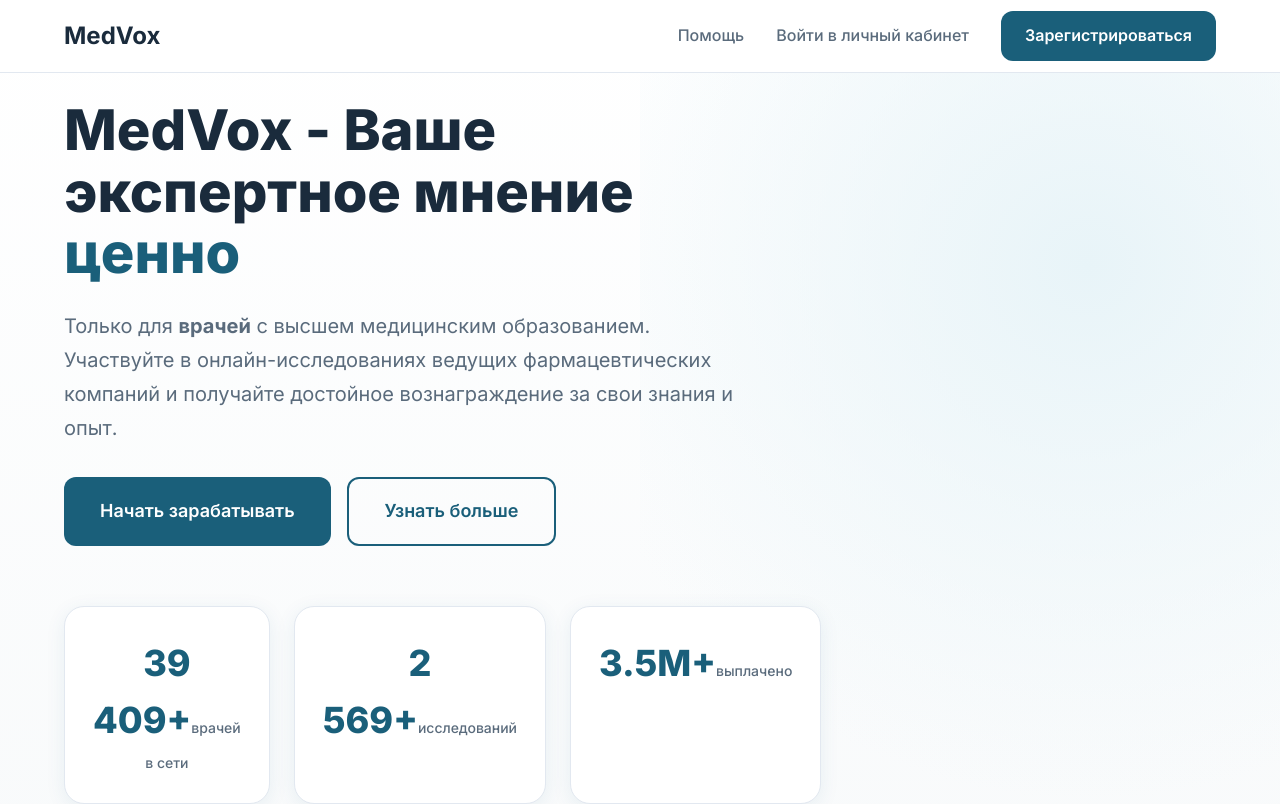
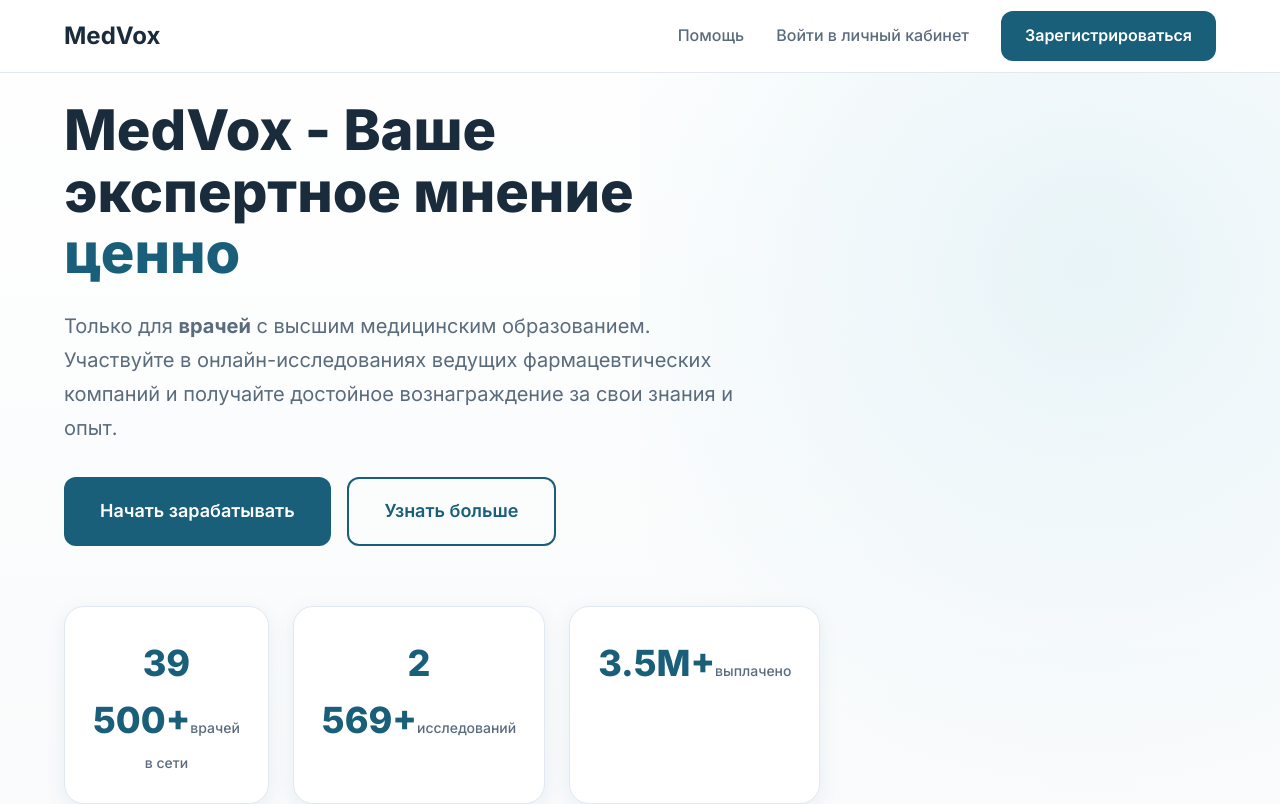
Before and after one commit to Lokamp/medvox-rest-app, a Vue app in the folder frontend/app-main/: page / in a window 1280 px wide. Shown: the top 804 px of the page. Built offline with nearby package versions, Linux system fonts and the light colour scheme.

Commit message:
app-main незначительные правки в шаблоне - исправление грамматической ошибки, убран везде у лого .eu

```diff
--- a/frontend/app-main/src/components/AppFooter.vue
+++ b/frontend/app-main/src/components/AppFooter.vue
@@ -1,6 +1,6 @@
 <script setup>
 // Общий подвал приложения Main.
-// Используется на главной странице и на странице помощи.
+// Используется на главной странице, на странице помощи, на странице регистрации и в личном кабинете пользователя.
 import { RouterLink } from 'vue-router'
 </script>
 
@@ -10,7 +10,7 @@
       <div class="footer-grid">
         <div class="footer-brand">
           <RouterLink to="/" class="logo">
-            <span class="logo-text">MedVox<span class="logo-domain">.eu</span></span>
+            <span class="logo-text">MedVox</span>
           </RouterLink>
           <p class="footer-desc">
             Платформа для медицинских исследований, объединяющая врачей и фармацевтические компании.
@@ -18,7 +18,7 @@
         </div>
       </div>
       <div class="footer-bottom">
-        <p>© 2026 MedVox.eu. Все права защищены.</p>
+        <p>© 2026 MedVox. Все права защищены.</p>
       </div>
     </div>
   </footer>
--- a/frontend/app-main/src/components/AppHeader.vue
+++ b/frontend/app-main/src/components/AppHeader.vue
@@ -1,6 +1,6 @@
 <script setup>
 // Общая шапка приложения Main.
-// Используется на главной странице и на странице помощи.
+// Используется на главной странице, на странице помощи, на странице регистрации и в личном кабинете пользователя.
 import { onBeforeUnmount, onMounted, ref } from 'vue'
 import { RouterLink } from 'vue-router'
 
--- a/frontend/app-main/src/views/HomeView.vue
+++ b/frontend/app-main/src/views/HomeView.vue
@@ -14,14 +14,14 @@
     <div class="container">
       <div class="hero-content">
         <h1 class="hero-title">MedVox - Ваше экспертное мнение <span class="highlight">ценно</span></h1>
-        <p class="hero-subtitle">Только для <b>врачей</b> с высшем медицинским образованием. Участвуйте в онлайн-исследованиях ведущих фармацевтических компаний и получайте достойное вознаграждение за свои знания и опыт.</p>
+        <p class="hero-subtitle">Только для <b>врачей</b> с высшим медицинским образованием. Участвуйте в онлайн-исследованиях ведущих фармацевтических компаний и получайте достойное вознаграждение за свои знания и опыт.</p>
         <div class="hero-actions">
           <a href="/reg/" target="_blank" class="btn btn-primary btn-lg">Начать зарабатывать</a>
           <a href="#how-it-works" class="btn btn-outline btn-lg">Узнать больше</a>
         </div>
         <div class="hero-stats">
           <div class="stat">
-            <span class="stat-number">39 409+</span>
+            <span class="stat-number">39 500+</span>
             <span class="stat-label">врачей в сети</span>
           </div>
           <div class="stat">
@@ -244,7 +244,7 @@
     <div class="container">
       <div class="cta-content">
         <h2 class="cta-title">Готовы начать зарабатывать?</h2>
-        <p class="cta-text">Присоединяйтесь к 38 500+ врачам, которые уже получают дополнительный доход с MedVox</p>
+        <p class="cta-text">Присоединяйтесь к 39 500+ врачам, которые уже получают дополнительный доход с MedVox</p>
         <a href="/reg/" target="_blank" class="btn btn-white btn-lg">Зарегистрироваться бесплатно</a>
         <p class="cta-note">Регистрация занимает 3 минуты. Регистрация абсолютно бесплатная.</p>
       </div>
```
